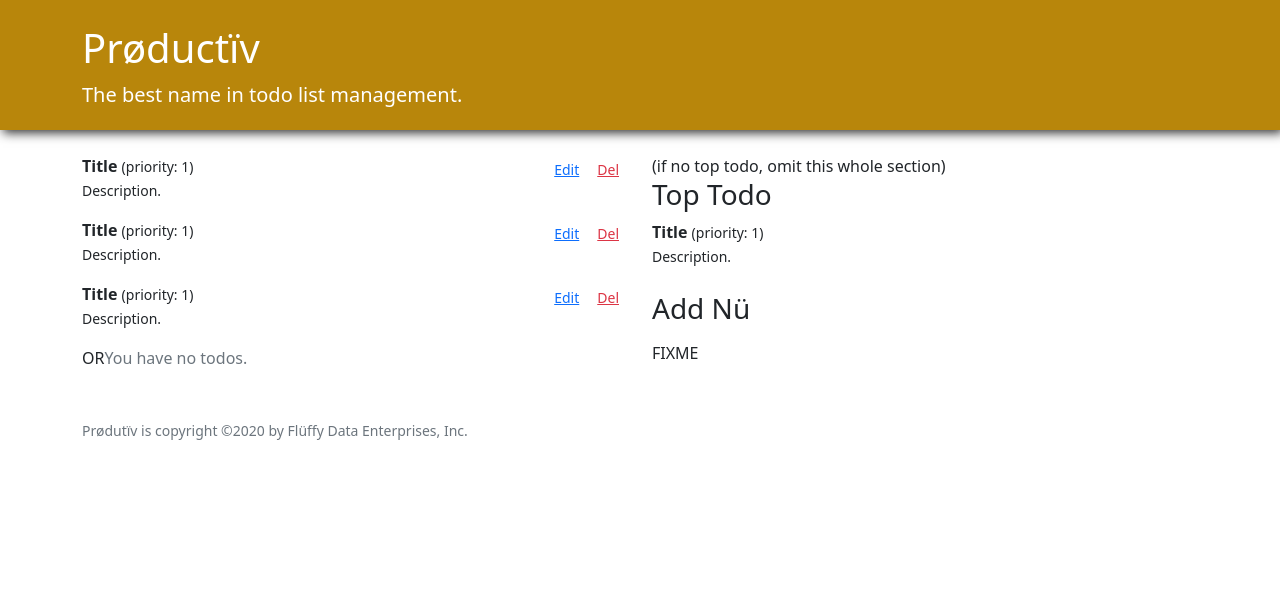
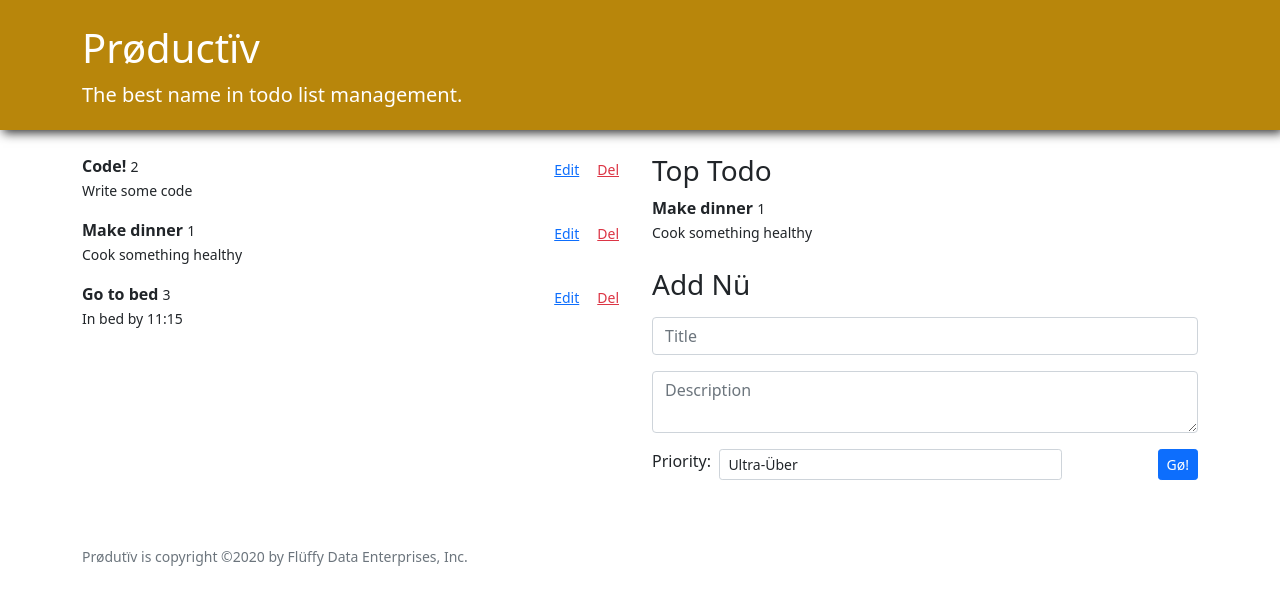
Before and after one commit to trevorhudson/react-productiv, a React (Create React App) app: page / in a window 1280 px wide. Shown: the top 604 px of the page. Built offline with nearby package versions, Linux system fonts and the light colour scheme.

Commit message:
Finished

```diff
--- a/src/EditableTodo.js
+++ b/src/EditableTodo.js
@@ -9,6 +9,8 @@ import TodoForm from "./TodoForm";
  * - update(): fn to call to update a todo
  * - remove(): fn to call to remove a todo
  *
+ * State
+ * - editable (true/false)
  * EditableTodoList -> EditableTodo -> { Todo, TodoForm }
  */
 
@@ -29,13 +31,17 @@ function EditableTodo({ todo, update, remove }) {
 
   /** Edit form saved; toggle isEditing and update in ancestor. */
   function handleSave(formData) {
+    const updatedToDo = {...todo, ...formData};
+    console.log("handleSave",formData);
+    console.log("toDo", todo);
     toggleEdit();
-    update(formData);
+    update(formData,todo);
   }
+
 
   return (
     <div className="EditableTodo">
-      {(editable) && <TodoForm handleSave={handleSave} />}
+      {(editable) && <TodoForm handleSave={handleSave} initialFormData={todo}/>}
 
       {(!editable) && <div className="mb-3">
         <div className="float-end text-sm-end">
--- a/src/Todo.js
+++ b/src/Todo.js
@@ -9,11 +9,11 @@ import React from "react";
  **/
 
 function Todo({ todo }) {
-  console.log('Todo>>', todo);
+
   return (
     <div className="Todo">
-      <div><b>Title</b> <small>(priority: 1)</small></div>
-      <div><small>Description.</small></div>
+      <div><b>{todo.title}</b> <small>{todo.priority}</small></div>
+      <div><small>{todo.description}</small></div>
     </div>
   );
 }
--- a/src/TodoApp.js
+++ b/src/TodoApp.js
@@ -3,7 +3,7 @@ import { v4 as uuid } from "uuid";
 
 import TopTodo from "./TopTodo";
 import EditableTodoList from "./EditableTodoList";
-
+import TodoForm from "./TodoForm.js"
 /** App for managing a todo list.
  *
  * Props:
@@ -46,20 +46,22 @@ function TodoApp({ initialTodos }) {
       <div className="row">
 
         <div className="col-md-6">
-          <EditableTodoList todos={todos} update={update} remove={remove} /> OR
-          <span className="text-muted">You have no todos.</span>
+          <EditableTodoList todos={todos} update={update} remove={remove} />
+          {todos.length===0 && <span className="text-muted">You have no todos.</span>}
         </div>
 
         <div className="col-md-6">
-          (if no top todo, omit this whole section)
+          {todos.length!==0 &&
           <section className="mb-4">
             <h3>Top Todo</h3>
-            <TopTodo />
+            <TopTodo todos={todos}/>
           </section>
-
+          }
           <section>
             <h3 className="mb-3">Add Nü</h3>
-            FIXME
+            {<TodoForm
+             handleSave={create}
+             initialFormData={{title:"",description:"",priority:"1"}}/>}
           </section>
         </div>
 
--- a/src/TodoForm.js
+++ b/src/TodoForm.js
@@ -6,16 +6,20 @@ import React, { useState } from "react";
  * Props:
  * - initialFormData
  * - handleSave: function to call in parent.
- *
+ * State
+ * - formData
  * { TodoApp, EditableTodo } -> TodoForm
  */
 
 function TodoForm({ initialFormData, handleSave }) {
   const [formData, setFormData] = useState(initialFormData);
+  console.log("TodoForm",formData)
 
   /** Update form input. */
   function handleChange(evt) {
+    console.log("handleChange",evt)
     const { name, value } = evt.target;
+
     setFormData(fData => ({
       ...fData,
       [name]: value,
@@ -39,7 +43,7 @@ function TodoForm({ initialFormData, handleSave }) {
           className="form-control"
           placeholder="Title"
           onChange={handleChange}
-          value=""
+          value={formData.title}
           aria-label="Title"
         />
       </div>
@@ -51,7 +55,7 @@ function TodoForm({ initialFormData, handleSave }) {
           className="form-control"
           placeholder="Description"
           onChange={handleChange}
-          value=""
+          value={formData.description}
           aria-label="Description"
         />
       </div>
@@ -63,7 +67,7 @@ function TodoForm({ initialFormData, handleSave }) {
           </label>
           <select id="newTodo-priority"
             name="priority"
-            value=""
+            value={formData.priority}
             onChange={handleChange}
             className="form-control form-control-sm d-inline-flex"
           >
--- a/src/TopTodo.js
+++ b/src/TopTodo.js
@@ -11,11 +11,12 @@ import Todo from "./Todo";
  */
 
 function TopTodo({ todos }) {
+  console.log("TopTodo",todos)
   // lowest-priority # is the highest priority
-  // let top = todos.reduce(
-  //     (acc, cur) => cur.priority < acc.priority ? cur : acc, todos[0]);
+  let top = todos.reduce(
+      (acc, cur) => cur.priority < acc.priority ? cur : acc, todos[0]);
 
-  return <Todo />;
+  return <Todo todo={top}/>;
 }
 
 export default TopTodo;
```
